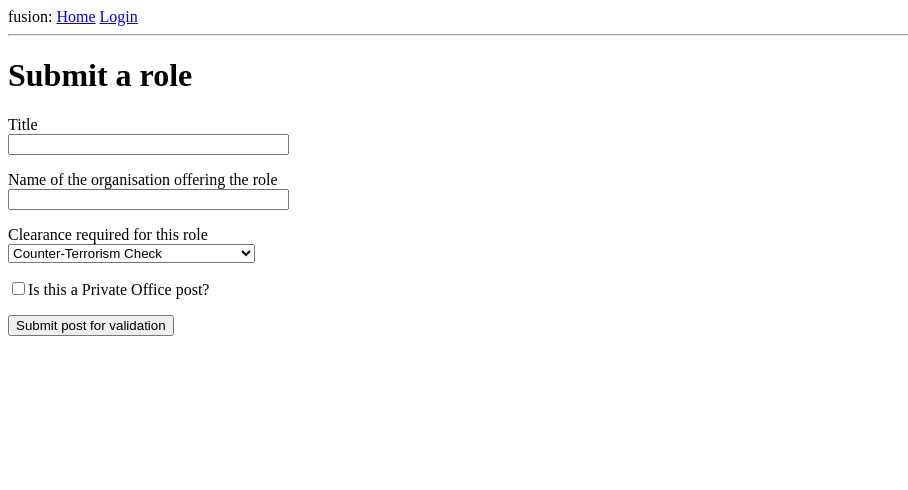
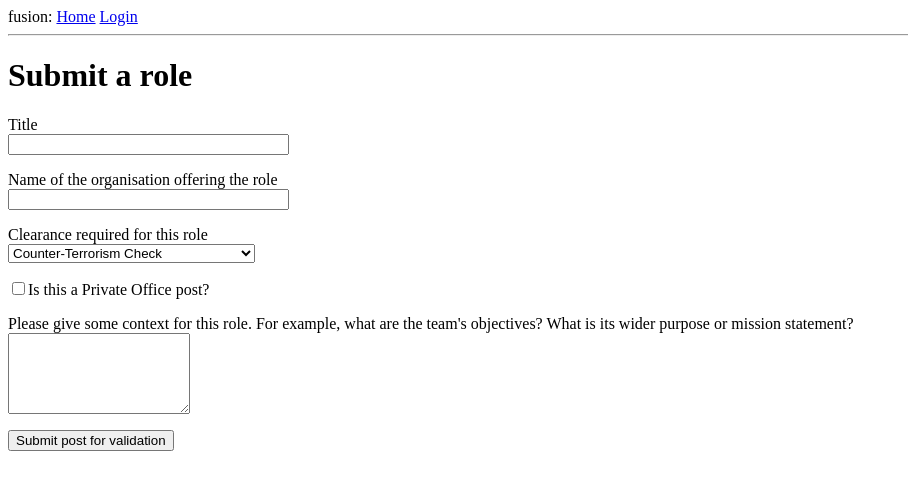
Before and after one commit to jonodrew/fusion, a Flask app: page /submit-role in a window 1280 px wide. Shown: the top 490 px of the page, without its empty margins (0-908 px from the left). Run offline with Flask 2, Linux system fonts and the light colour scheme.

Commit message:
Added context question to base form

```diff
--- a/app/__init__.py
+++ b/app/__init__.py
@@ -2,12 +2,14 @@ from flask import Flask
 from config import Config
 from flask_sqlalchemy import SQLAlchemy
 from flask_migrate import Migrate
+from flask_scss import Scss
 
 
 app = Flask(__name__)
 app.config.from_object(Config)
 db = SQLAlchemy(app)
 migrate = Migrate(app, db)
+Scss(app, static_dir='source', asset_dir='assets')
 
 
 from app import routes, models
--- a/app/forms.py
+++ b/app/forms.py
@@ -1,5 +1,5 @@
 from flask_wtf import FlaskForm
-from wtforms import StringField, PasswordField, BooleanField, SubmitField, SelectField
+from wtforms import StringField, PasswordField, BooleanField, SubmitField, SelectField, TextAreaField
 from wtforms.validators import DataRequired
 
 
@@ -14,6 +14,9 @@ class RoleForm(FlaskForm):
     title = StringField('Title', validators=[DataRequired()])
     organisation = StringField("Name of the organisation offering the role")  # should this be a dropdown?
     submit = SubmitField('Submit post for validation')
+    context = TextAreaField(
+        label="Please give some context for this role. For example, what are the team's objectives? "
+              "What is its wider purpose or mission statement?")
 
 
 class DepartmentalRoleForm(RoleForm):
--- a/app/templates/submit-role.html
+++ b/app/templates/submit-role.html
@@ -22,6 +22,10 @@
         <p>
             {{ form.private_office() }}{{ form.private_office.label }}
         </p>
+    <p>
+        {{ form.context.label }}<br>
+        {{ form.context(cols="20", rows="5") }}<br>
+    </p>
 
         <p>{{ form.submit() }}</p>
     </form>
--- a/requirements.txt
+++ b/requirements.txt
@@ -12,7 +12,6 @@ MarkupSafe==1.0
 munkres==1.0.12
 numpy==1.14.0
 pandas==0.22.0
-pkg-resources==0.0.0
 pluggy==0.6.0
 psycopg2==2.7.3.2
 py==1.5.2
```
Also changed, not shown: 1 other file.
